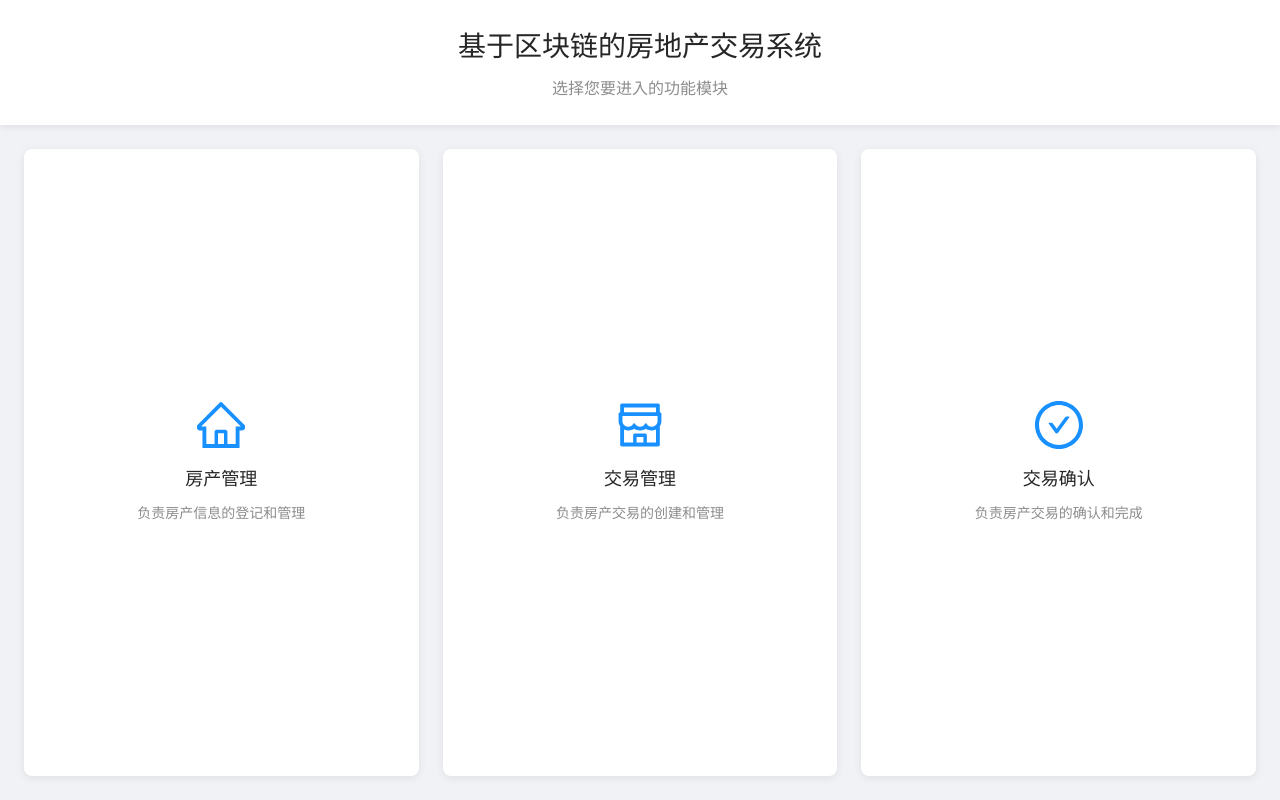
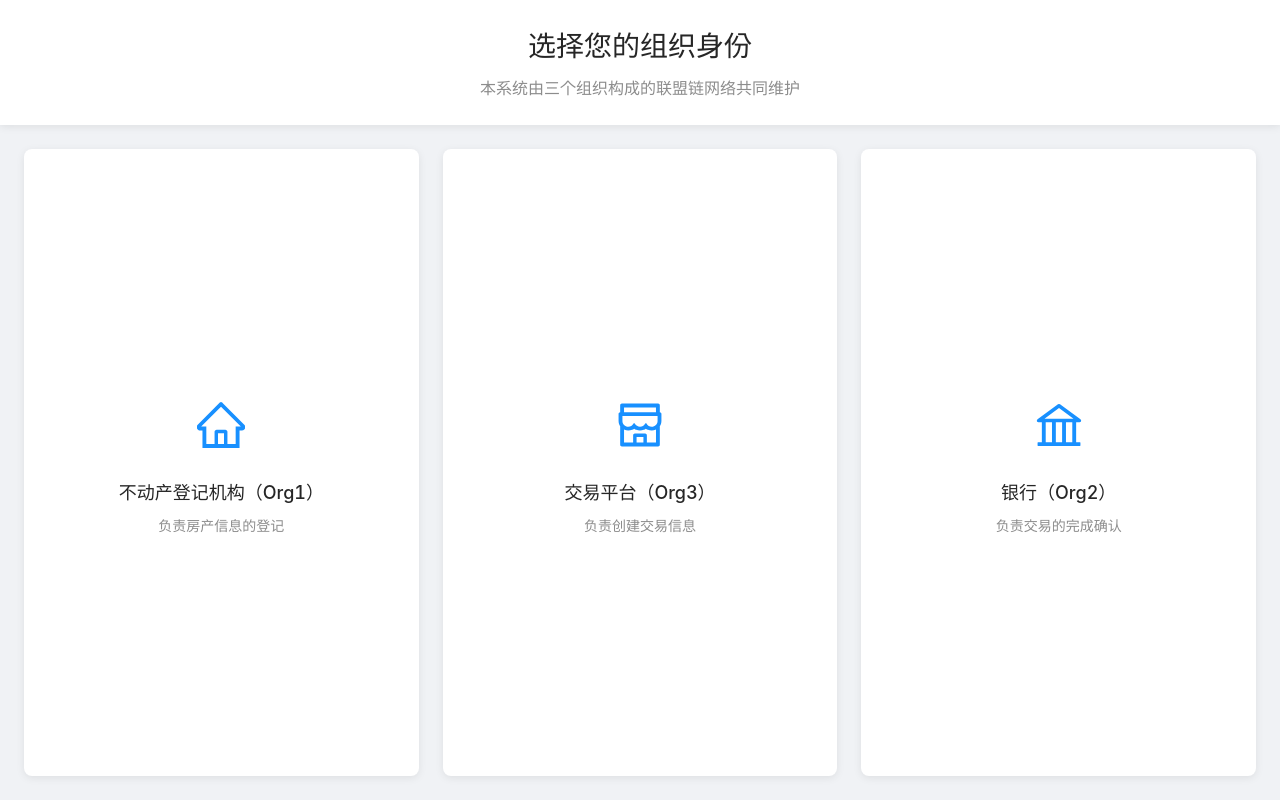
Before and after one commit to togettoyou/fabric-realty, a Vue app in the folder application/web/: page / in a window 1280 px wide. Built offline with nearby package versions, Linux system fonts and the light colour scheme.

Commit message:
前端样式

```diff
--- a/application/web/src/views/Home.vue
+++ b/application/web/src/views/Home.vue
@@ -1,34 +1,40 @@
 <template>
   <div class="home">
     <div class="page-header">
-      <h1 class="page-title">基于区块链的房地产交易系统</h1>
-      <p class="page-description">选择您要进入的功能模块</p>
+      <h1 class="page-title">选择您的组织身份</h1>
+      <p class="page-description">本系统由三个组织构成的联盟链网络共同维护</p>
     </div>
 
     <div class="content">
       <router-link to="/realty-agency" class="card">
-        <HomeOutlined class="card-icon" />
-        <div class="card-title">房产管理</div>
-        <div class="card-description">负责房产信息的登记和管理</div>
+        <div class="card-icon">
+          <HomeOutlined />
+        </div>
+        <div class="card-title">不动产登记机构（Org1）</div>
+        <div class="card-description">负责房产信息的登记</div>
       </router-link>
 
       <router-link to="/trading-platform" class="card">
-        <ShopOutlined class="card-icon" />
-        <div class="card-title">交易管理</div>
-        <div class="card-description">负责房产交易的创建和管理</div>
+        <div class="card-icon">
+          <ShopOutlined />
+        </div>
+        <div class="card-title">交易平台（Org3）</div>
+        <div class="card-description">负责创建交易信息</div>
       </router-link>
 
       <router-link to="/bank" class="card">
-        <CheckCircleOutlined class="card-icon" />
-        <div class="card-title">交易确认</div>
-        <div class="card-description">负责房产交易的确认和完成</div>
+        <div class="card-icon">
+          <BankOutlined />
+        </div>
+        <div class="card-title">银行（Org2）</div>
+        <div class="card-description">负责交易的完成确认</div>
       </router-link>
     </div>
   </div>
 </template>
 
 <script setup lang="ts">
-import { HomeOutlined, ShopOutlined, CheckCircleOutlined } from '@ant-design/icons-vue';
+import { HomeOutlined, ShopOutlined, BankOutlined } from '@ant-design/icons-vue';
 </script>
 
 <style scoped>
```
